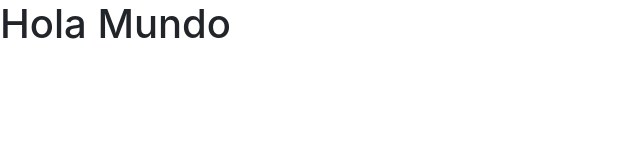
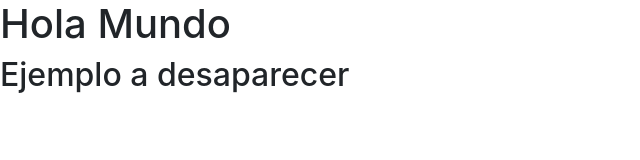
Before and after one commit to escuelaweb/curso-git, a plain HTML site: page proyecto/index.html in a window 1280 px wide. Shown: the whole page, without its empty margins (0-640 px from the left). Drawn offline with nearby package versions, Linux system fonts and the light colour scheme.

Commit message:
Agrega ejemplo magico

```diff
--- a/proyecto/index.html
+++ b/proyecto/index.html
@@ -11,6 +11,7 @@
   </head>
   <body>
       <h1>Hola Mundo</h1>
+      <h2>Ejemplo a desaparecer</h2>
     <!-- Optional JavaScript -->
     <!-- jQuery first, then Popper.js, then Bootstrap JS -->
     <script src="https://code.jquery.com/jquery-3.2.1.slim.min.js" integrity="sha384-KJ3o2DKtIkvYIK3UENzmM7KCkRr/rE9/Qpg6aAZGJwFDMVNA/GpGFF93hXpG5KkN" crossorigin="anonymous"></script>
```
